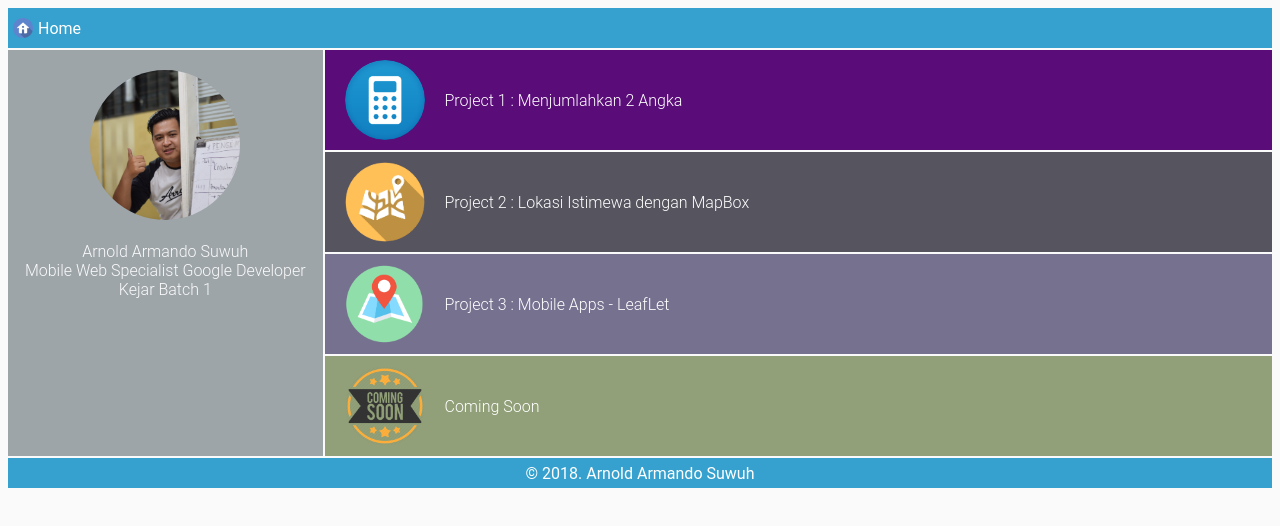
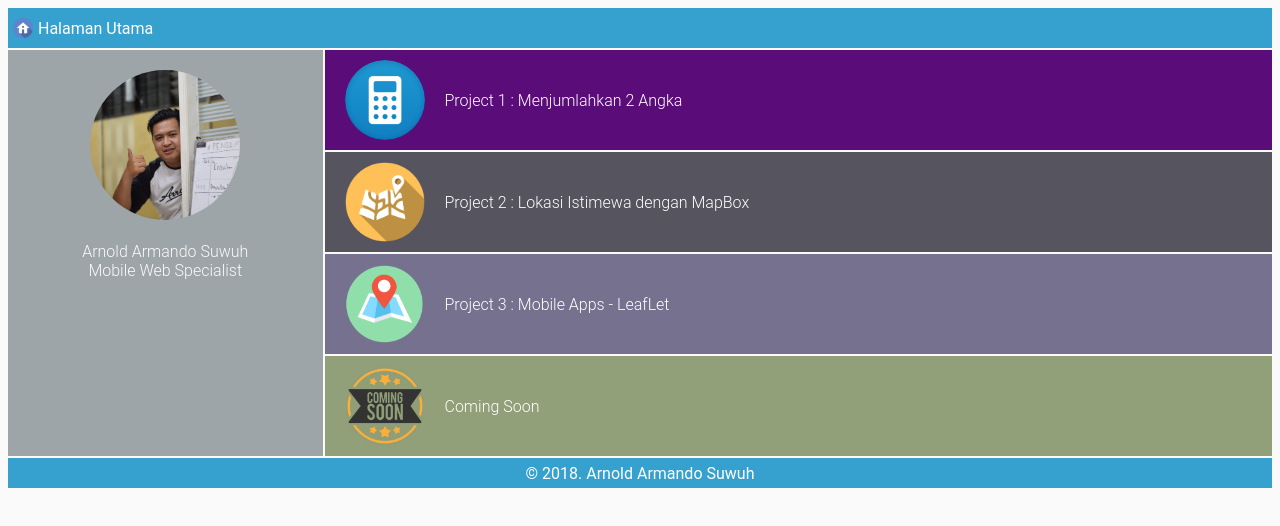
Before and after one commit to arnoldarmandosuwuh/my-mws, a plain HTML site: page public/index.html in a window 1280 px wide. Drawn offline with Linux system fonts and the light colour scheme.

Commit message:
version 0.1

```diff
--- a/public/index.html
+++ b/public/index.html
@@ -171,14 +171,14 @@
     <div class="menu">
       <a href="index.html">
         <img class="img-icon" src="images/home-icon.png">
-        <span>Home</span></a>
+        <span>Halaman Utama</span></a>
     </div>
     <div class="sidebar">
       <div>
         <img class="img-profil" width="200px" height="200px" src="images/WhatsApp Image 2018-08-28 at 19.48.43.jpeg">
         <p class="title-page">
           Arnold Armando Suwuh <br>
-          Mobile Web Specialist Google Developer Kejar batch 1
+          Mobile Web Specialist
         </p>
       </div>
     </div>
```
